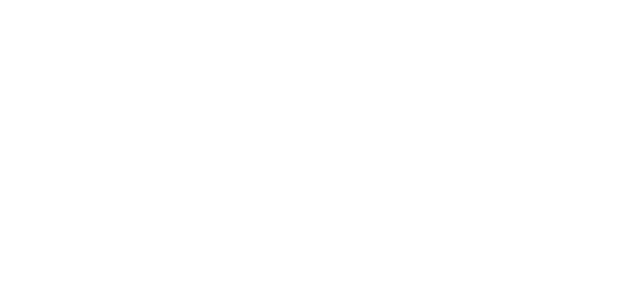
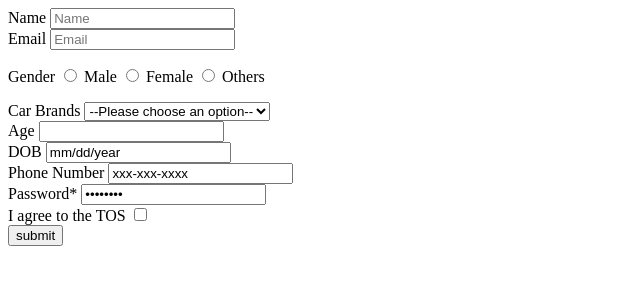
Before and after one commit to acciojob/signup-form-car-KishoreKumar1996, a website: page main.html in a window 1280 px wide. Shown: the whole page, without its empty margins (0-640 px from the left). Drawn offline with Linux system fonts and the light colour scheme.

Commit message:
created a submission

```diff
--- a/main.html
+++ b/main.html
@@ -8,6 +8,45 @@
 
 <body>
 	<!-- the entire body must be written by student -->
+	<form>
+  <label for="name">Name</label>
+  <input type="text" id="name" name="name" placeholder="Name" required><br>
+  <label for="lname">Email</label>
+  <input type="text" id="email" name="email" placeholder="Email" required><br>
+  <p >
+	Gender
+
+  <input type="radio" id="name" name="Gender" value="Male">
+  <label for="name">Male</label>
+  <input type="radio" id="name" name="Gender" value="Female">
+  <label for="name">Female</label>
+  <input type="radio" id="name" name="Gender" value="Others">
+  <label for="name">Others</label>
+  </p>
+  <label for="cars">Car Brands</label>
+
+  <select id="cars">
+  <option>--Please choose an option--<option>
+  <option value="BMW">BMW</option>
+  <option value="Audi">Audi</option>
+  <option value="Mercedez">Mercedez</option>
+ </select>
+  <br>
+  <label for="Age">Age</label>
+  <input type="number" id="Age" name="Age" value="age" required><br>
+
+  <label for="dob">DOB</label>
+  <input type="text" id="dob" name="dob" value="mm/dd/year" required>
+		<br>
+  <label for="tel">Phone Number</label>
+  <input type="text" id="tel" name="tel" value="xxx-xxx-xxxx" >
+  <br> <label for="password">Password*</label>
+  <input type="password" id="password" name="password" value="password" >
+  <br><label for="checkbox">I agree to the TOS</label>
+  <input type="checkbox" id="tos" name="tos" required>
+ <br>
+  <button>submit</button>
+</form>
     <script type="text/javascript" src="./script.js">
 </script>
 
```
